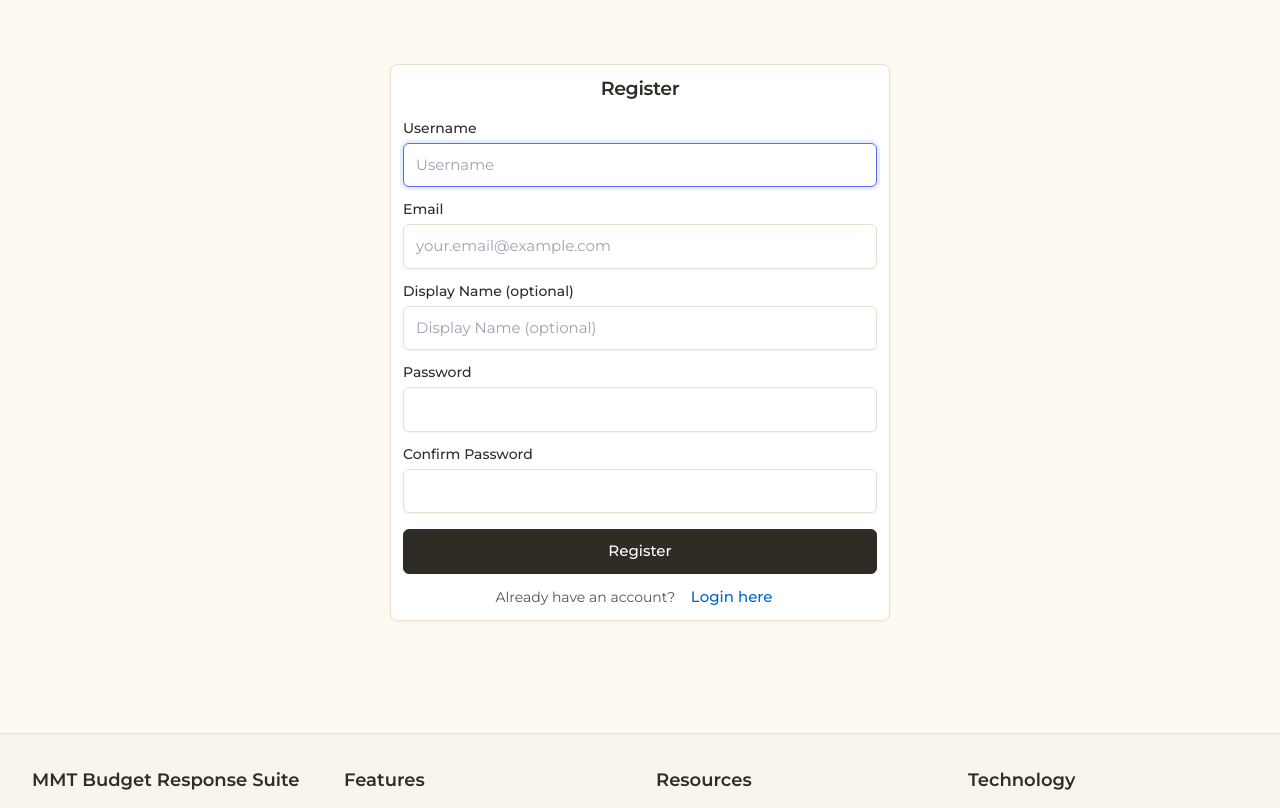
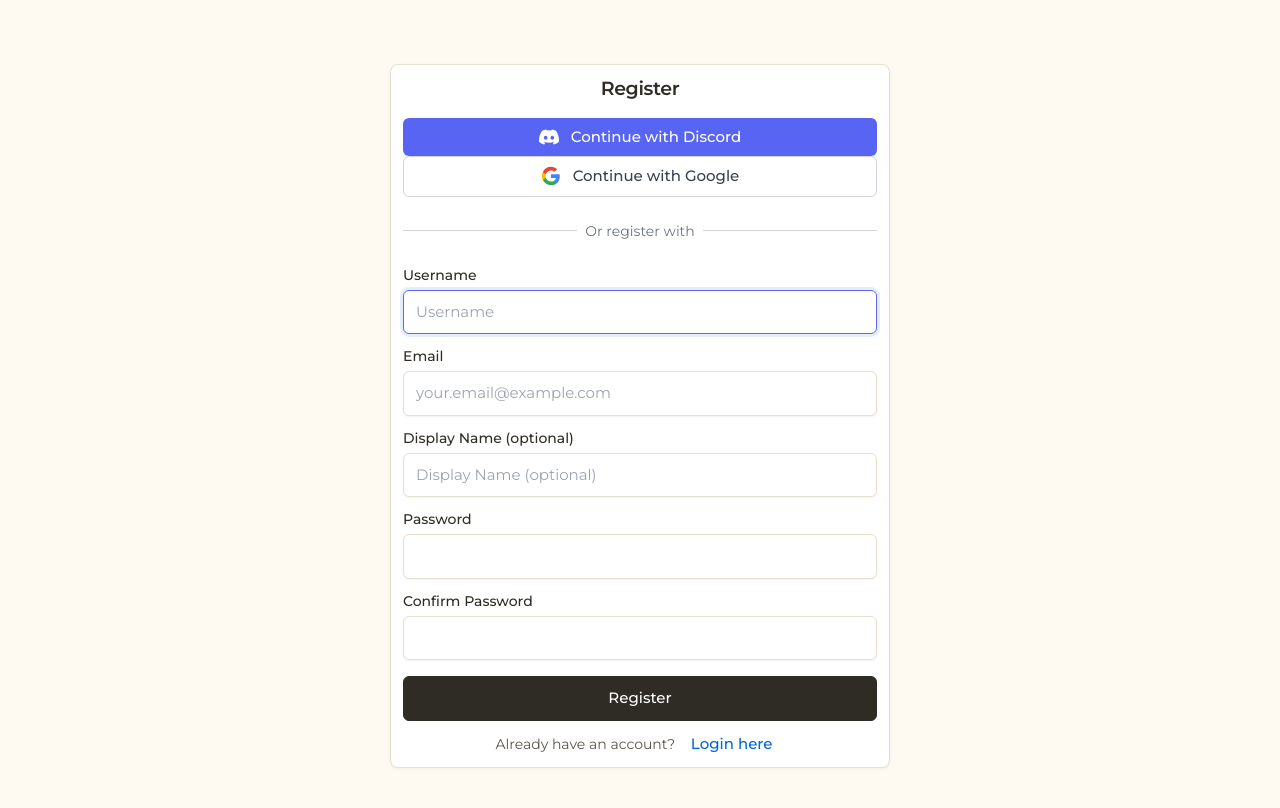
Before and after one commit to ChrisB2025/MMT-Budget-Day-Response-Suite, a Django app: page /users/register/ in a window 1280 px wide. Shown: the part 89-897 px from the top of the page. Run offline with Django 5.2, Linux system fonts and the light colour scheme; parts of the project's set-up code (start-up, migrations or seed data) failed here and were passed over; some libraries are stand-ins or nearby versions.

Commit message:
Add social login buttons to register page
Added Google and Discord social login options to the registration page
for consistency with the login page. Social auth providers handle both
login and registration in a single flow, so users can now sign up using
their social accounts.

Used the same conditional rendering approach to prevent errors when
providers aren't configured in the database yet.

```diff
--- a/templates/users/register.html
+++ b/templates/users/register.html
@@ -1,4 +1,5 @@
 {% extends 'base.html' %}
+{% load socialaccount %}
 
 {% block title %}Register - MMT Budget Response Suite{% endblock %}
 
@@ -7,6 +8,44 @@
     <div class="card">
         <h1 class="card-title" style="margin-bottom: var(--space-lg); text-align: center;">Register</h1>
 
+        <!-- Social Login Buttons -->
+        {% get_providers as socialaccount_providers %}
+        {% if socialaccount_providers %}
+        <div class="mb-6">
+            {% for provider in socialaccount_providers %}
+                {% if provider.id == "google" %}
+                <a href="{% provider_login_url provider.id %}" class="w-full flex items-center justify-center gap-3 px-4 py-2 bg-white border border-gray-300 rounded-md hover:bg-gray-50 mb-3 transition-colors">
+                    <svg class="w-5 h-5" viewBox="0 0 24 24">
+                        <path fill="#4285F4" d="M22.56 12.25c0-.78-.07-1.53-.2-2.25H12v4.26h5.92c-.26 1.37-1.04 2.53-2.21 3.31v2.77h3.57c2.08-1.92 3.28-4.74 3.28-8.09z"/>
+                        <path fill="#34A853" d="M12 23c2.97 0 5.46-.98 7.28-2.66l-3.57-2.77c-.98.66-2.23 1.06-3.71 1.06-2.86 0-5.29-1.93-6.16-4.53H2.18v2.84C3.99 20.53 7.7 23 12 23z"/>
+                        <path fill="#FBBC05" d="M5.84 14.09c-.22-.66-.35-1.36-.35-2.09s.13-1.43.35-2.09V7.07H2.18C1.43 8.55 1 10.22 1 12s.43 3.45 1.18 4.93l2.85-2.22.81-.62z"/>
+                        <path fill="#EA4335" d="M12 5.38c1.62 0 3.06.56 4.21 1.64l3.15-3.15C17.45 2.09 14.97 1 12 1 7.7 1 3.99 3.47 2.18 7.07l3.66 2.84c.87-2.6 3.3-4.53 6.16-4.53z"/>
+                    </svg>
+                    <span class="text-gray-700 font-medium">Continue with Google</span>
+                </a>
+                {% elif provider.id == "discord" %}
+                <a href="{% provider_login_url provider.id %}" class="w-full flex items-center justify-center gap-3 px-4 py-2 bg-[#5865F2] text-white rounded-md hover:bg-[#4752C4] transition-colors">
+                    <svg class="w-5 h-5" fill="currentColor" viewBox="0 0 24 24">
+                        <path d="M20.317 4.37a19.791 19.791 0 0 0-4.885-1.515a.074.074 0 0 0-.079.037c-.21.375-.444.864-.608 1.25a18.27 18.27 0 0 0-5.487 0a12.64 12.64 0 0 0-.617-1.25a.077.077 0 0 0-.079-.037A19.736 19.736 0 0 0 3.677 4.37a.07.07 0 0 0-.032.027C.533 9.046-.32 13.58.099 18.057a.082.082 0 0 0 .031.057a19.9 19.9 0 0 0 5.993 3.03a.078.078 0 0 0 .084-.028a14.09 14.09 0 0 0 1.226-1.994a.076.076 0 0 0-.041-.106a13.107 13.107 0 0 1-1.872-.892a.077.077 0 0 1-.008-.128a10.2 10.2 0 0 0 .372-.292a.074.074 0 0 1 .077-.01c3.928 1.793 8.18 1.793 12.062 0a.074.074 0 0 1 .078.01c.12.098.246.198.373.292a.077.077 0 0 1-.006.127a12.299 12.299 0 0 1-1.873.892a.077.077 0 0 0-.041.107c.36.698.772 1.362 1.225 1.993a.076.076 0 0 0 .084.028a19.839 19.839 0 0 0 6.002-3.03a.077.077 0 0 0 .032-.054c.5-5.177-.838-9.674-3.549-13.66a.061.061 0 0 0-.031-.03zM8.02 15.33c-1.183 0-2.157-1.085-2.157-2.419c0-1.333.956-2.419 2.157-2.419c1.21 0 2.176 1.096 2.157 2.42c0 1.333-.956 2.418-2.157 2.418zm7.975 0c-1.183 0-2.157-1.085-2.157-2.419c0-1.333.955-2.419 2.157-2.419c1.21 0 2.176 1.096 2.157 2.42c0 1.333-.946 2.418-2.157 2.418z"/>
+                    </svg>
+                    <span class="font-medium">Continue with Discord</span>
+                </a>
+                {% endif %}
+            {% endfor %}
+        </div>
+
+        <!-- Divider -->
+        <div class="relative mb-6">
+            <div class="absolute inset-0 flex items-center">
+                <div class="w-full border-t border-gray-300"></div>
+            </div>
+            <div class="relative flex justify-center text-sm">
+                <span class="px-2 bg-white text-gray-500">Or register with</span>
+            </div>
+        </div>
+        {% endif %}
+
+        <!-- Traditional Registration Form -->
         <form method="post">
             {% csrf_token %}
 
```
